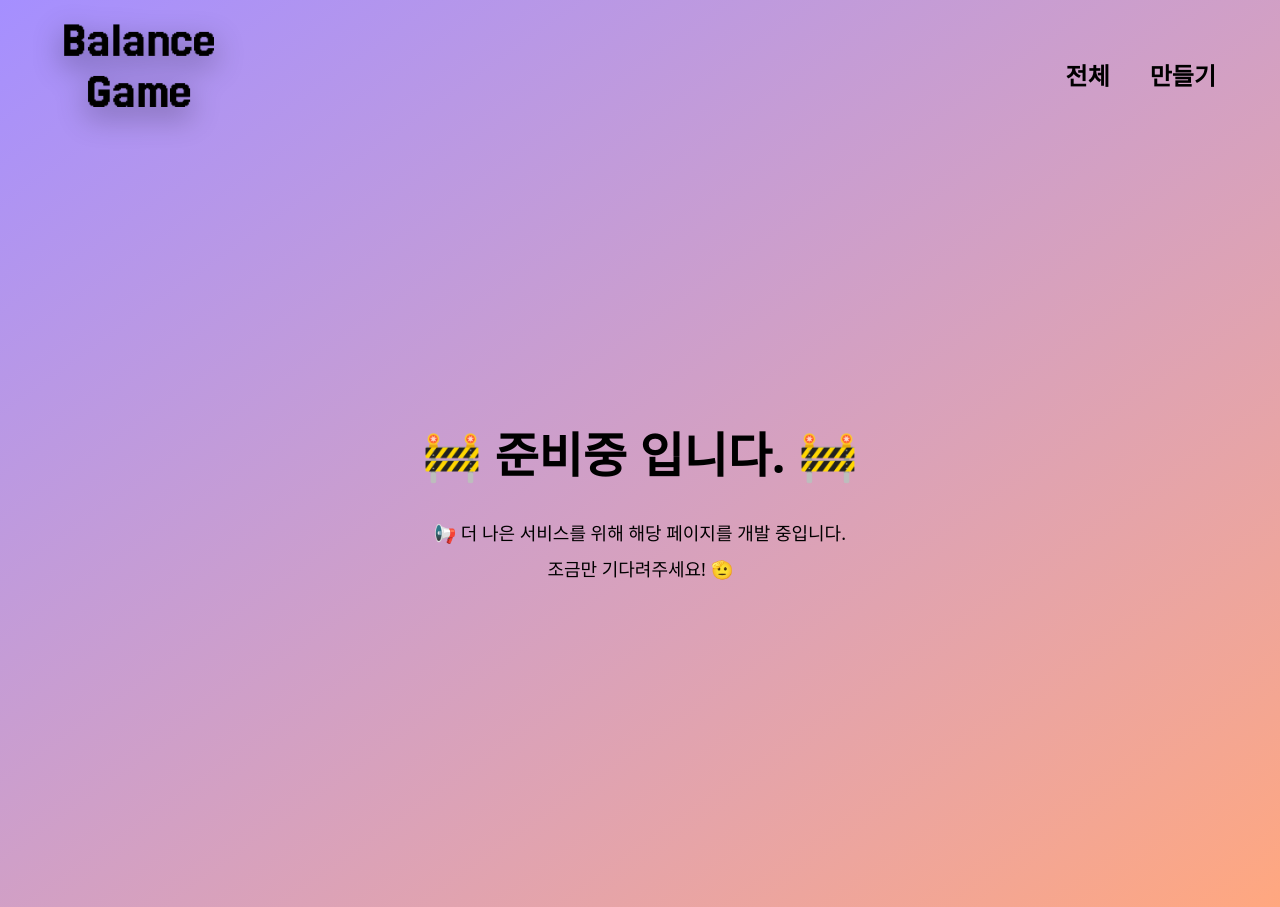
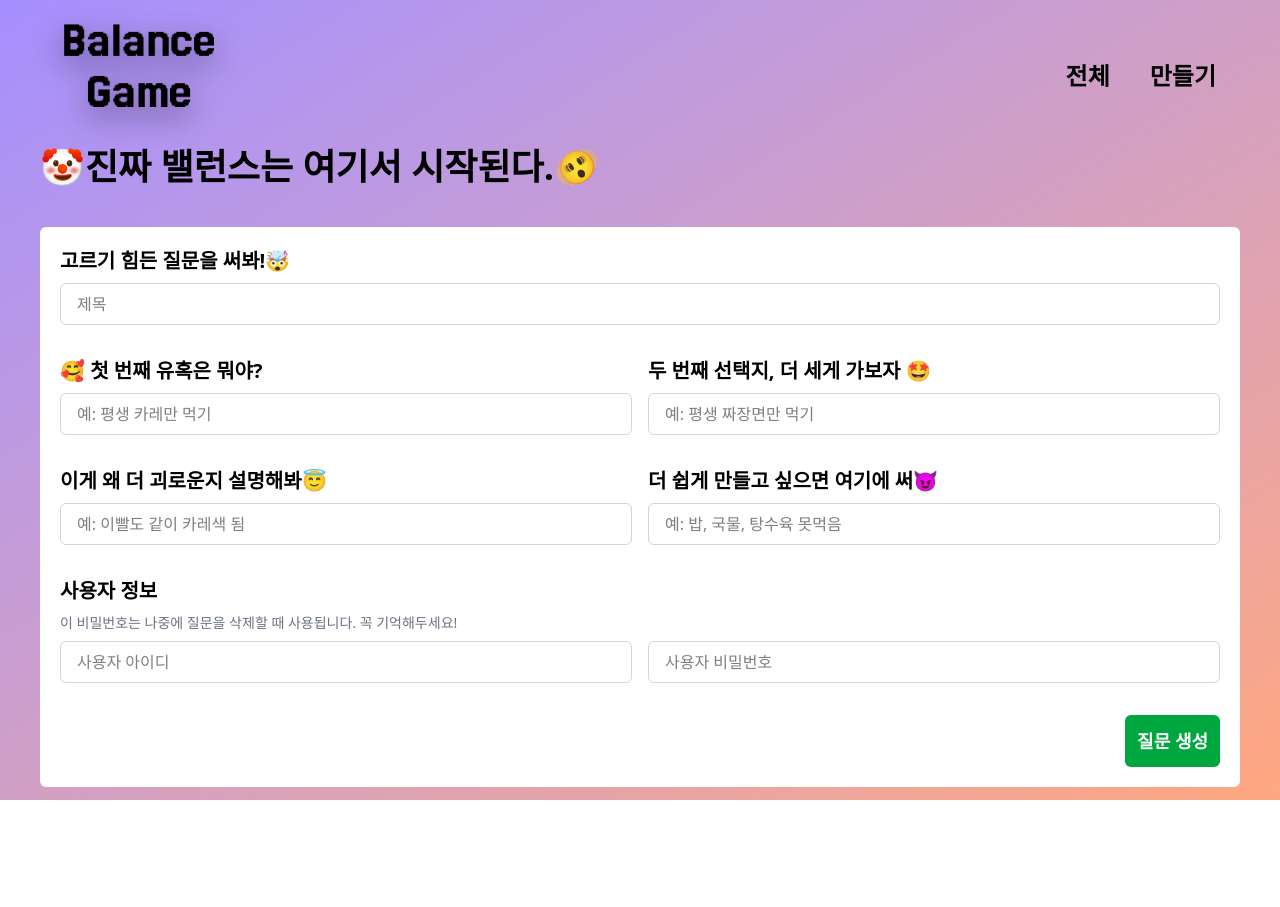
Before and after one commit to dev-yihyun/next-balance-game, a Next.js app: page /main/new in a window 1280 px wide. After the commit the page ends 800 px from the top, so only its background shows below. Built offline with nearby package versions, Linux system fonts and the light colour scheme.

Commit message:
[feat] Create QuestionForm 컴포넌트 생성

```diff
--- a/src/app/main/new/page.tsx
+++ b/src/app/main/new/page.tsx
@@ -1,7 +1,7 @@
-import ComingSoonMessage from "@/component/ComingSoonMessage";
+import CreateQuestionForm from "@/component/CreateQuestionForm";
 
 function NewPage() {
-    return <ComingSoonMessage />;
+    return <CreateQuestionForm />;
 }
 
 export default NewPage;
--- /dev/null
+++ b/src/component/CreateQuestionForm.tsx
@@ -0,0 +1,135 @@
+function CreateQuestionForm() {
+    return (
+        <>
+            <section className=" h-full flex flex-col gap-10">
+                <h1 className="font-bold text-4xl mt-10">🤡진짜 밸런스는 여기서 시작된다.🫨</h1>
+                <div>
+                    <form className="bg-white flex flex-col rounded-md p-5 gap-8">
+                        <div>
+                            <label className="text-xl font-bold block mb-2 ">
+                                고르기 힘든 질문을 써봐!🤯
+                            </label>
+                            <input
+                                type="text"
+                                placeholder="제목"
+                                className="w-full px-4 py-2 border border-gray-300 rounded-md focus:outline-none focus:ring-1 focus:ring-black-400"
+                            />
+                        </div>
+                        <div className="grid grid-cols-1 md:grid-cols-2 gap-4">
+                            <div>
+                                <label className="text-xl font-bold  block mb-2">
+                                    🥰 첫 번째 유혹은 뭐야?
+                                </label>
+                                <input
+                                    type="text"
+                                    placeholder="예: 평생 카레만 먹기"
+                                    className="w-full px-4 py-2 border border-gray-300 rounded-md focus:outline-none focus:ring-1 focus:ring-black-400"
+                                />
+                            </div>
+                            <div>
+                                <label className="text-xl font-bold  block mb-2">
+                                    두 번째 선택지, 더 세게 가보자 🤩
+                                </label>
+                                <input
+                                    type="text"
+                                    placeholder="예: 평생 짜장면만 먹기"
+                                    className="w-full px-4 py-2 border border-gray-300 rounded-md focus:outline-none focus:ring-1 focus:ring-black-400"
+                                />
+                            </div>
+                        </div>
+
+                        <div className="grid grid-cols-1 md:grid-cols-2 gap-4">
+                            <div>
+                                <label className="text-xl font-bold  block mb-2">
+                                    이게 왜 더 괴로운지 설명해봐😇
+                                </label>
+                                <input
+                                    type="text"
+                                    placeholder="예: 이빨도 같이 카레색 됨"
+                                    className="w-full px-4 py-2 border border-gray-300 rounded-md focus:outline-none focus:ring-1 focus:ring-black-400"
+                                />
+                            </div>
+                            <div>
+                                <label className="text-xl font-bold  block mb-2">
+                                    더 쉽게 만들고 싶으면 여기에 써😈
+                                </label>
+                                <input
+                                    type="text"
+                                    placeholder="예: 밥, 국물, 탕수육 못먹음"
+                                    className="w-full px-4 py-2 border border-gray-300 rounded-md focus:outline-none focus:ring-1 focus:ring-black-400"
+                                />
+                            </div>
+                        </div>
+
+                        <div>
+                            <h2 className="text-xl font-bold mb-2">사용자 정보</h2>
+                            <p className="text-sm text-gray-500 mb-2">
+                                이 비밀번호는 나중에 질문을 삭제할 때 사용됩니다. 꼭 기억해두세요!
+                            </p>
+                            <div className="grid grid-cols-1 md:grid-cols-2 gap-4">
+                                <input
+                                    type="text"
+                                    placeholder="사용자 아이디"
+                                    className="w-full px-4 py-2 border border-gray-300 rounded-md focus:outline-none focus:ring-1 focus:ring-black-400"
+                                />
+                                <input
+                                    type="password"
+                                    placeholder="사용자 비밀번호"
+                                    className="w-full px-4 py-2 border border-gray-300 rounded-md focus:outline-none focus:ring-1 focus:ring-black-400"
+                                />
+                            </div>
+                        </div>
+                        <div className="w-full flex justify-end">
+                            <button className=" bg-green-600 hover:bg-green-700 text-white text-lg font-bold p-3 rounded-md transition cursor-pointer">
+                                질문 생성
+                            </button>
+                        </div>
+                    </form>
+                </div>
+            </section>
+        </>
+    );
+}
+
+export default CreateQuestionForm;
+{
+    /* <label>고르기 힘든 질문을 써봐 🥸</label>
+                        <input type="text" placeholder="제목목" />
+                        <label>😃첫 번째 유혹은 뭐야?</label>
+                        <input
+                            type="text"
+                            placeholder="예: 평생 카레만 먹기
+"
+                        />
+                        <label>두 번째 선택지, 더 세게 가보자 😫</label>
+                        <input
+                            type="text"
+                            placeholder="예: 평생 짜장면만 먹기
+"
+                        />
+                        <label>이게 왜 더 괴로운지 설명해봐🤩</label>
+                        <input
+                            type="text"
+                            placeholder="예: 이빨도 같이 카레색 됨
+"
+                        />
+                        <label>더 싫게 만들고 싶으면 여기에 써👹</label>
+                        <input
+                            type="text"
+                            placeholder="예: 밥, 국물 ,탕수육 못먹음
+"
+                        />
+                        <label>사용자 정보</label>
+                        <p>이 비밀번호는 나중에 질문을 삭제할 때 사용됩니다. 꼭 기억해두세요!</p>
+                        <input
+                            type="text"
+                            placeholder="사용자 아이디
+"
+                        />
+                        <input
+                            type="password"
+                            placeholder="사용자 비밀번호
+"
+                        />
+                        <button type="submit">질문 생성</button> */
+}
```
